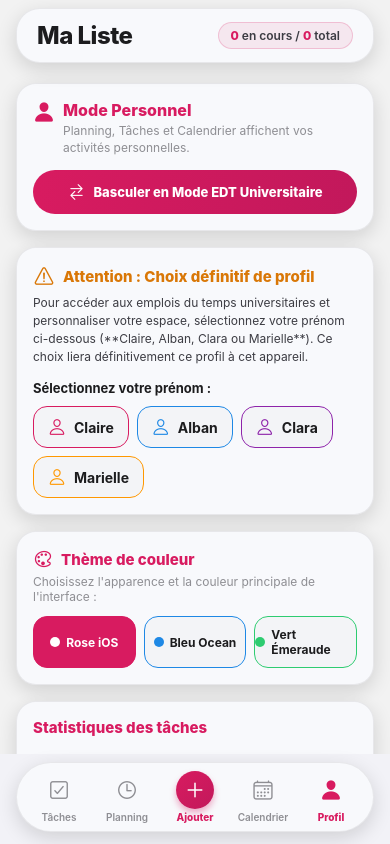
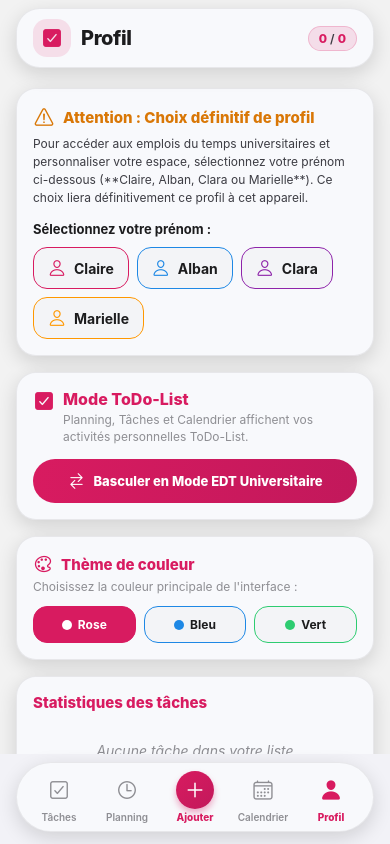
Before and after one commit to claire-arsena/ToDo-List, a React Native app in the folder todo-mobile/: screen /Profile in a window 390 px wide. Built offline with nearby package versions, Linux system fonts and the light colour scheme.

Commit message:
feat: ajout logo d application dans l en-tête, ordonnancement des cartes dans Profil, suppression du terme (.ics), renommage des modes et des thèmes

```diff
--- a/todo-mobile/src/components/Header.jsx
+++ b/todo-mobile/src/components/Header.jsx
@@ -1,19 +1,24 @@
 import React, { useContext } from 'react';
 import { View, Text, StyleSheet } from 'react-native';
 import { useSafeAreaInsets } from 'react-native-safe-area-context';
+import { Ionicons } from '@expo/vector-icons';
 import { TodoContext } from '../ctx/TodoContext';
+import { ProfileContext } from '../ctx/ProfileContext';
 import { COLORS } from '../theme';
 
 const ROUTE_TITLES = {
   Tasks: 'Tâches',
   Planning: 'Planning',
   Agenda: 'Calendrier',
+  Profile: 'Profil',
   Dashboard: 'Tableau de bord',
 };
 
 export default function AppHeader({ routeName }) {
   const insets = useSafeAreaInsets();
   const { tasks, getActiveTasks } = useContext(TodoContext);
+  const { currentTheme, appMode } = useContext(ProfileContext);
+
   const title = ROUTE_TITLES[routeName] || 'Ma Liste';
   const totalTasks = tasks.length;
   const activeTasksCount = getActiveTasks().length;
@@ -22,10 +27,23 @@ export default function AppHeader({ routeName }) {
     <View style={[styles.wrapper, { paddingTop: insets.top + 8 }]}>
       <View style={styles.iosBar}>
         <View style={styles.inner}>
-          <Text style={styles.title}>{title}</Text>
-          <View style={styles.iosPillBadge}>
+          {/* Logo App + Titre */}
+          <View style={styles.titleRow}>
+            <View style={[styles.logoIconBg, { backgroundColor: currentTheme.tint }]}>
+              <Ionicons name="checkbox" size={22} color={currentTheme.primary} />
+            </View>
+            <View>
+              <Text style={styles.title}>{title}</Text>
+              {appMode === 'university' && (
+                <Text style={[styles.modeSubtitle, { color: currentTheme.primary }]}>Mode EDT Universitaire</Text>
+              )}
+            </View>
+          </View>
+
+          {/* Badge Compteur Tâches */}
+          <View style={[styles.iosPillBadge, { backgroundColor: currentTheme.tint, borderColor: currentTheme.primary + '33' }]}>
             <Text style={styles.badgeText}>
-              <Text style={styles.badgeHighlight}>{activeTasksCount}</Text> en cours / <Text style={styles.badgeHighlight}>{totalTasks}</Text> total
+              <Text style={[styles.badgeHighlight, { color: currentTheme.primary }]}>{activeTasksCount}</Text> / <Text style={[styles.badgeHighlight, { color: currentTheme.primary }]}>{totalTasks}</Text>
             </Text>
           </View>
         </View>
@@ -56,23 +74,38 @@ const styles = StyleSheet.create({
     flexDirection: 'row',
     alignItems: 'center',
     justifyContent: 'space-between',
-    paddingHorizontal: 20,
-    paddingVertical: 12,
+    paddingHorizontal: 16,
+    paddingVertical: 10,
+  },
+  titleRow: {
+    flexDirection: 'row',
+    alignItems: 'center',
+    gap: 10,
+  },
+  logoIconBg: {
+    width: 38,
+    height: 38,
+    borderRadius: 14,
+    alignItems: 'center',
+    justifyContent: 'center',
   },
   title: {
-    fontSize: 24,
+    fontSize: 20,
     fontWeight: '800',
     color: '#1c1c1e',
-    letterSpacing: -0.5,
+    letterSpacing: -0.4,
+  },
+  modeSubtitle: {
+    fontSize: 10,
+    fontWeight: '800',
+    marginTop: -2,
   },
   iosPillBadge: {
-    backgroundColor: 'rgba(216, 27, 96, 0.08)',
-    paddingHorizontal: 12,
-    paddingVertical: 5,
+    paddingHorizontal: 10,
+    paddingVertical: 4,
     borderRadius: 100,
     borderWidth: 1,
-    borderColor: 'rgba(216, 27, 96, 0.2)',
   },
   badgeText: { fontSize: 12, fontWeight: '600', color: COLORS.textLight },
-  badgeHighlight: { fontWeight: '800', color: COLORS.pinkDark },
+  badgeHighlight: { fontWeight: '800' },
 });
--- a/todo-mobile/src/views/Agenda.jsx
+++ b/todo-mobile/src/views/Agenda.jsx
@@ -1,7 +1,9 @@
 import React, { useContext, useState, useMemo } from 'react';
 import { View, Text, TouchableOpacity, ScrollView, StyleSheet } from 'react-native';
 import { LinearGradient } from 'expo-linear-gradient';
+import { Ionicons } from '@expo/vector-icons';
 import { TodoContext } from '../ctx/TodoContext';
+import { ProfileContext } from '../ctx/ProfileContext';
 import { COLORS, STATUS_COLORS } from '../theme';
 import GlassCard from '../components/GlassCard';
 import { getTodayStr, normalizeDateStr } from '../config/constants';
@@ -11,10 +13,25 @@ const MONTHS = ['Janvier', 'Février', 'Mars', 'Avril', 'Mai', 'Juin', 'Juillet'
 
 export default function Agenda() {
   const { tasks, folders } = useContext(TodoContext);
+  const { appMode, currentTheme } = useContext(ProfileContext);
   const [current, setCurrent] = useState(new Date());
   const year = current.getFullYear();
   const month = current.getMonth();
   const today = getTodayStr();
+
+  if (appMode === 'university') {
+    return (
+      <View style={styles.univContainer}>
+        <GlassCard style={styles.univEmptyCard}>
+          <Ionicons name="calendar-outline" size={48} color={currentTheme.primary} />
+          <Text style={[styles.univEmptyTitle, { color: currentTheme.primary }]}>Calendrier EDT Universitaire</Text>
+          <Text style={styles.univEmptySub}>
+            Aucune donnée d'emploi du temps universitaire disponible. Les fichiers .ics seront intégrés prochainement.
+          </Text>
+        </GlassCard>
+      </View>
+    );
+  }
 
   const getTaskColor = (t) => {
     if (t.folderId) {
@@ -95,7 +112,7 @@ export default function Agenda() {
           <Text style={styles.navBtnText}>▶</Text>
         </TouchableOpacity>
         <TouchableOpacity onPress={() => setCurrent(new Date())}>
-          <LinearGradient colors={[COLORS.pinkDark, COLORS.pinkDeep]} start={{ x: 0, y: 0 }} end={{ x: 1, y: 1 }} style={styles.todayBtn}>
+          <LinearGradient colors={[currentTheme.primary, currentTheme.deep]} start={{ x: 0, y: 0 }} end={{ x: 1, y: 1 }} style={styles.todayBtn}>
             <Text style={styles.todayBtnText}>Aujourd'hui</Text>
           </LinearGradient>
         </TouchableOpacity>
@@ -104,7 +121,7 @@ export default function Agenda() {
       {/* Tâches sans date */}
       {undatedTasks.length > 0 && (
         <GlassCard style={styles.undatedSection}>
-          <Text style={styles.undatedTitle}>Sans date</Text>
+          <Text style={[styles.undatedTitle, { color: currentTheme.primary }]}>Sans date</Text>
           {undatedTasks.map((t) => {
             const taskColor = getTaskColor(t);
             return (
@@ -121,8 +138,8 @@ export default function Agenda() {
         {/* En-têtes jours */}
         <View style={styles.weekRow}>
           {DAYS.map((d) => (
-            <View key={d} style={styles.dayHeader}>
-              <Text style={styles.dayHeaderText}>{d}</Text>
+            <View key={d} style={[styles.dayHeader, { backgroundColor: currentTheme.tint }]}>
+              <Text style={[styles.dayHeaderText, { color: currentTheme.primary }]}>{d}</Text>
             </View>
           ))}
         </View>
@@ -133,8 +150,8 @@ export default function Agenda() {
               const isToday = cell.date === today;
               const cellTasks = cell.date ? tasksByDate.get(cell.date) || [] : [];
               return (
-                <View key={ci} style={[styles.cell, cell.out && styles.cellOut, isToday && styles.cellToday]}>
-                  <Text style={[styles.cellDay, cell.out && styles.cellDayOut, isToday && styles.cellDayToday]}>
+                <View key={ci} style={[styles.cell, cell.out && styles.cellOut, isToday && { backgroundColor: currentTheme.tint }]}>
+                  <Text style={[styles.cellDay, cell.out && styles.cellDayOut, isToday && { color: currentTheme.primary, fontWeight: '900' }]}>
                     {cell.day}
                   </Text>
                   {cellTasks.slice(0, 2).map((t) => {
@@ -186,9 +203,8 @@ const styles = StyleSheet.create({
     flex: 1,
     alignItems: 'center',
     paddingVertical: 8,
-    backgroundColor: 'rgba(216, 27, 96, 0.08)',
   },
-  dayHeaderText: { fontSize: 11, fontWeight: '800', color: COLORS.pinkDark, textTransform: 'uppercase' },
+  dayHeaderText: { fontSize: 11, fontWeight: '800', textTransform: 'uppercase' },
   cell: {
     flex: 1,
     minHeight: 70,
@@ -198,21 +214,17 @@ const styles = StyleSheet.create({
     backgroundColor: 'transparent',
   },
   cellOut: { backgroundColor: 'rgba(0,0,0,0.03)' },
-  cellToday: {
-    backgroundColor: 'rgba(216, 27, 96, 0.06)',
-  },
   cellDay: { fontSize: 11, fontWeight: '700', color: COLORS.text, marginBottom: 2 },
   cellDayOut: { color: COLORS.textMuted, fontWeight: '400' },
-  cellDayToday: { color: COLORS.pinkDark, fontWeight: '900' },
   taskDot: { borderRadius: 6, paddingHorizontal: 4, paddingVertical: 2, marginBottom: 2 },
   taskDotText: { fontSize: 9, color: '#fff', fontWeight: '800' },
   moreTasks: { fontSize: 8, color: COLORS.textMuted, fontWeight: '700' },
   undatedSection: { padding: 12, marginBottom: 12, gap: 8 },
-  undatedTitle: { fontSize: 14, fontWeight: '800', color: COLORS.pinkDark, marginBottom: 4 },
+  undatedTitle: { fontSize: 14, fontWeight: '800', marginBottom: 4 },
   undatedChip: { borderRadius: 10, paddingHorizontal: 12, paddingVertical: 8, marginBottom: 4 },
   undatedChipText: { fontSize: 13, color: '#fff', fontWeight: '700' },
-  restrictedContainer: { flex: 1, padding: 20, justifyContent: 'center', alignItems: 'center' },
-  restrictedCard: { padding: 30, alignItems: 'center', gap: 12, width: '100%', maxWidth: 400 },
-  restrictedTitle: { fontSize: 20, fontWeight: '800', color: COLORS.pinkDark },
-  restrictedSub: { fontSize: 14, color: COLORS.textMuted, textAlign: 'center', lineHeight: 20 },
+  univContainer: { flex: 1, padding: 20, justifyContent: 'center', alignItems: 'center' },
+  univEmptyCard: { padding: 30, alignItems: 'center', gap: 12, width: '100%', maxWidth: 400 },
+  univEmptyTitle: { fontSize: 20, fontWeight: '800' },
+  univEmptySub: { fontSize: 13, color: COLORS.textMuted, textAlign: 'center', lineHeight: 20 },
 });
--- a/todo-mobile/src/views/Planning.jsx
+++ b/todo-mobile/src/views/Planning.jsx
@@ -2,11 +2,12 @@ import React, { useContext, useState, useMemo } from 'react';
 import { View, Text, TouchableOpacity, ScrollView, StyleSheet } from 'react-native';
 import { Ionicons } from '@expo/vector-icons';
 import { TodoContext } from '../ctx/TodoContext';
+import { ProfileContext } from '../ctx/ProfileContext';
 import GlassCard from '../components/GlassCard';
 import { COLORS } from '../theme';
 
 const STATUS_COLORS = {
-  'Nouveau': COLORS.pinkDark || '#ff66b3',
+  'Nouveau': '#ff66b3',
   'En cours': '#3498db',
   'Réussi': '#2ecc71',
   'En attente': '#f1c40f',
@@ -25,7 +26,22 @@ const formatLocalDate = (d) =>
 
 export default function Planning() {
   const { tasks, folders, toggleTaskDone } = useContext(TodoContext);
+  const { appMode, currentTheme } = useContext(ProfileContext);
   const [selectedDate, setSelectedDate] = useState(new Date());
+
+  if (appMode === 'university') {
+    return (
+      <View style={styles.univContainer}>
+        <GlassCard style={styles.univEmptyCard}>
+          <Ionicons name="school-outline" size={48} color={currentTheme.primary} />
+          <Text style={[styles.univEmptyTitle, { color: currentTheme.primary }]}>EDT Universitaire</Text>
+          <Text style={styles.univEmptySub}>
+            Aucune donnée d'emploi du temps universitaire disponible. Les fichiers .ics seront intégrés prochainement.
+          </Text>
+        </GlassCard>
+      </View>
+    );
+  }
 
   const dateStr = formatLocalDate(selectedDate);
   const todayStr = formatLocalDate(new Date());
@@ -390,8 +406,8 @@ const styles = StyleSheet.create({
     justifyContent: 'center',
   },
   emptyText: { marginTop: 6, fontSize: 12, color: COLORS.textMuted, fontWeight: '600' },
-  restrictedContainer: { flex: 1, padding: 20, justifyContent: 'center', alignItems: 'center' },
-  restrictedCard: { padding: 30, alignItems: 'center', gap: 12, width: '100%', maxWidth: 400 },
-  restrictedTitle: { fontSize: 20, fontWeight: '800', color: COLORS.pinkDark },
-  restrictedSub: { fontSize: 14, color: COLORS.textMuted, textAlign: 'center', lineHeight: 20 },
+  univContainer: { flex: 1, padding: 20, justifyContent: 'center', alignItems: 'center' },
+  univEmptyCard: { padding: 30, alignItems: 'center', gap: 12, width: '100%', maxWidth: 400 },
+  univEmptyTitle: { fontSize: 20, fontWeight: '800' },
+  univEmptySub: { fontSize: 13, color: COLORS.textMuted, textAlign: 'center', lineHeight: 20 },
 });
--- a/todo-mobile/src/views/ProfileView.jsx
+++ b/todo-mobile/src/views/ProfileView.jsx
@@ -14,7 +14,7 @@ import { PieChart } from 'react-native-chart-kit';
 import AsyncStorage from '@react-native-async-storage/async-storage';
 import { Ionicons } from '@expo/vector-icons';
 import { LinearGradient } from 'expo-linear-gradient';
-import { ProfileContext, THEMES } from '../ctx/ProfileContext';
+import { ProfileContext } from '../ctx/ProfileContext';
 import { TodoContext } from '../ctx/TodoContext';
 import { ETATS } from '../config/constants';
 import { COLORS } from '../theme';
@@ -162,46 +162,15 @@ export default function ProfileView() {
 
   const total = tasks.length;
 
+  const themeOptions = [
+    { key: 'rose', name: 'Rose', color: '#d81b60' },
+    { key: 'blue', name: 'Bleu', color: '#1e88e5' },
+    { key: 'green', name: 'Vert', color: '#2ecc71' },
+  ];
+
   return (
     <ScrollView style={styles.container} contentContainerStyle={styles.content} showsVerticalScrollIndicator={false}>
-      {/* CARD 1 : BASCULE DE MODE (PERSONNEL VS EDT UNIVERSITAIRE) */}
-      <GlassCard style={styles.modeCard}>
-        <View style={styles.modeHeaderRow}>
-          <Ionicons
-            name={appMode === 'university' ? 'school' : 'person'}
-            size={22}
-            color={currentTheme.primary}
-          />
-          <View style={{ flex: 1, marginLeft: 8 }}>
-            <Text style={[styles.modeTitle, { color: currentTheme.primary }]}>
-              {appMode === 'university' ? 'Mode EDT Universitaire' : 'Mode Personnel'}
-            </Text>
-            <Text style={styles.modeSub}>
-              {appMode === 'university'
-                ? 'Planning et Calendrier affichent les cours universitaires. L\'onglet Tâches est filtré pour les rendus d\'études.'
-                : 'Planning, Tâches et Calendrier affichent vos activités personnelles.'}
-            </Text>
-          </View>
-        </View>
-
-        <TouchableOpacity activeOpacity={0.8} onPress={toggleAppMode} style={{ marginTop: 14 }}>
-          <LinearGradient
-            colors={[currentTheme.primary, currentTheme.deep]}
-            start={{ x: 0, y: 0 }}
-            end={{ x: 1, y: 1 }}
-            style={styles.switchModeBtn}
-          >
-            <Ionicons name="swap-horizontal-outline" size={18} color="#fff" />
-            <Text style={styles.switchModeBtnText}>
-              {appMode === 'university'
-                ? 'Basculer en Mode Personnel'
-                : 'Basculer en Mode EDT Universitaire'}
-            </Text>
-          </LinearGradient>
-        </TouchableOpacity>
-      </GlassCard>
-
-      {/* CARD 2 : MON PROFIL ET ASSIGNATION APPAREIL */}
+      {/* POSITION 1 : MON PROFIL ET ASSIGNATION APPAREIL */}
       {currentProfile ? (
         <GlassCard style={styles.activeProfileCard}>
           <View style={styles.avatarRow}>
@@ -248,29 +217,66 @@ export default function ProfileView() {
         </GlassCard>
       )}
 
+      {/* POSITION 2 : BASCULE DE MODE (MODE TODO-LIST VS MODE EDT UNIVERSITAIRE) */}
+      <GlassCard style={styles.modeCard}>
+        <View style={styles.modeHeaderRow}>
+          <Ionicons
+            name={appMode === 'university' ? 'school' : 'checkbox'}
+            size={22}
+            color={currentTheme.primary}
+          />
+          <View style={{ flex: 1, marginLeft: 8 }}>
+            <Text style={[styles.modeTitle, { color: currentTheme.primary }]}>
+              {appMode === 'university' ? 'Mode EDT Universitaire' : 'Mode ToDo-List'}
+            </Text>
+            <Text style={styles.modeSub}>
+              {appMode === 'university'
+                ? 'Planning et Calendrier affichent les cours universitaires. L\'onglet Tâches est ciblés sur les devoirs d\'études.'
+                : 'Planning, Tâches et Calendrier affichent vos activités personnelles ToDo-List.'}
+            </Text>
+          </View>
+        </View>
+
+        <TouchableOpacity activeOpacity={0.8} onPress={toggleAppMode} style={{ marginTop: 14 }}>
+          <LinearGradient
+            colors={[currentTheme.primary, currentTheme.deep]}
+            start={{ x: 0, y: 0 }}
+            end={{ x: 1, y: 1 }}
+            style={styles.switchModeBtn}
+          >
+            <Ionicons name="swap-horizontal-outline" size={18} color="#fff" />
+            <Text style={styles.switchModeBtnText}>
+              {appMode === 'university'
+                ? 'Basculer en Mode ToDo-List'
+                : 'Basculer en Mode EDT Universitaire'}
+            </Text>
+          </LinearGradient>
+        </TouchableOpacity>
+      </GlassCard>
+
       {/* CARD 3 : THÈME DE COULEUR DE L'APPLICATION */}
       <GlassCard style={styles.themeCard}>
         <View style={styles.sectionHeaderRow}>
           <Ionicons name="color-palette-outline" size={20} color={currentTheme.primary} />
           <Text style={[styles.sectionTitleHeader, { color: currentTheme.primary }]}>Thème de couleur</Text>
         </View>
-        <Text style={styles.sectionSubText}>Choisissez l'apparence et la couleur principale de l'interface :</Text>
+        <Text style={styles.sectionSubText}>Choisissez la couleur principale de l'interface :</Text>
 
         <View style={styles.themesRow}>
-          {Object.values(THEMES).map((t) => {
+          {themeOptions.map((t) => {
             const isSelected = themeKey === t.key;
             return (
               <TouchableOpacity
                 key={t.key}
                 style={[
                   styles.themeChip,
-                  { borderColor: t.primary },
-                  isSelected && { backgroundColor: t.primary },
+                  { borderColor: t.color },
+                  isSelected && { backgroundColor: t.color },
                 ]}
                 onPress={() => changeTheme(t.key)}
                 activeOpacity={0.8}
               >
-                <View style={[styles.themeDot, { backgroundColor: isSelected ? '#fff' : t.primary }]} />
+                <View style={[styles.themeDot, { backgroundColor: isSelected ? '#fff' : t.color }]} />
                 <Text style={[styles.themeChipText, isSelected && styles.textWhite]}>{t.name}</Text>
               </TouchableOpacity>
             );
@@ -278,13 +284,14 @@ export default function ProfileView() {
         </View>
       </GlassCard>
 
-      {/* CARD 4 : SUPERPOSITION DES EMPLOIS DU TEMPS (.ICS) */}
-      {canAccessSchedules ? (
+      {/* CARD 4 : SUPERPOSITION DES EMPLOIS DU TEMPS — UNIQUEMENT EN MODE EDT UNIVERSITAIRE */}
+      {appMode === 'university' && (
+        canAccessSchedules ? (
           <GlassCard style={styles.scheduleCard}>
             <View style={styles.sectionHeaderRow}>
               <Ionicons name="calendar-outline" size={20} color={currentTheme.primary} />
               <Text style={[styles.sectionTitleHeader, { color: currentTheme.primary }]}>
-              Superposition des Emplois du Temps (.ics)
+                Superposition des Emplois du Temps
               </Text>
             </View>
             <Text style={styles.sectionSubText}>
@@ -328,7 +335,8 @@ export default function ProfileView() {
               Le profil Marielle a un accès uniquement réservé à la liste des tâches. Les emplois du temps universitaires sont masqués.
             </Text>
           </GlassCard>
-      ) : null}
+        ) : null
+      )}
 
       {/* CARD 5 : STATISTIQUES ET SAUVEGARDE */}
       <GlassCard style={styles.chartCard}>
@@ -392,12 +400,12 @@ export default function ProfileView() {
               style={styles.backupBtn}
             >
               <Ionicons name="download-outline" size={18} color="#fff" />
-              <Text style={styles.backupBtnText}>Exporter JSON</Text>
+              <Text style={styles.backupBtnText}>Exporter la sauvegarde</Text>
             </LinearGradient>
           </TouchableOpacity>
           <TouchableOpacity activeOpacity={0.8} onPress={handleImport} style={[styles.restoreBtn, { flex: 1, borderColor: currentTheme.primary }]}>
             <Ionicons name="cloud-upload-outline" size={18} color={currentTheme.primary} />
-            <Text style={[styles.restoreBtnText, { color: currentTheme.primary }]}>Restaurer JSON</Text>
+            <Text style={[styles.restoreBtnText, { color: currentTheme.primary }]}>Restaurer la sauvegarde</Text>
           </TouchableOpacity>
         </View>
       </GlassCard>
@@ -601,7 +609,7 @@ const styles = StyleSheet.create({
     paddingVertical: 12,
     borderRadius: 100,
   },
-  backupBtnText: { color: '#fff', fontSize: 13, fontWeight: '700' },
+  backupBtnText: { color: '#fff', fontSize: 12, fontWeight: '700' },
   restoreBtn: {
     flexDirection: 'row',
     alignItems: 'center',
@@ -612,7 +620,7 @@ const styles = StyleSheet.create({
     backgroundColor: 'rgba(0, 0, 0, 0.04)',
     borderWidth: 1,
   },
-  restoreBtnText: { fontSize: 13, fontWeight: '700' },
+  restoreBtnText: { fontSize: 12, fontWeight: '700' },
 
   // Confirm Modal
   modalOverlay: {
```
Also changed, not shown: todo-mobile/src/components/Modal/TaskFormModal.jsx (+15 -14 lines). Lines whose indentation alone changed are shown as unchanged.
